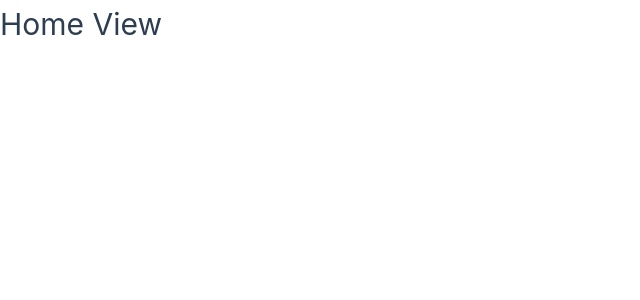
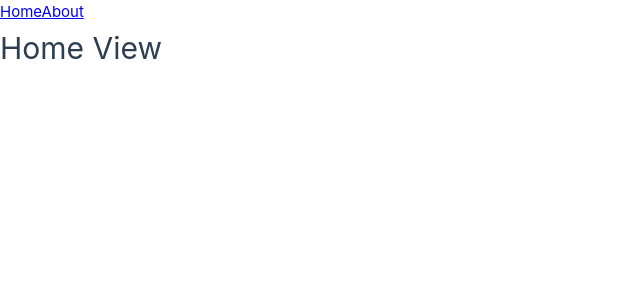
Before and after one commit to phpnajmul/RouterVueLearning, a Vue app: page / in a window 1280 px wide. Shown: the top 300 px of the page, without its empty margins (0-640 px from the left). Built offline with nearby package versions, Linux system fonts and the light colour scheme.

Commit message:
I'm adding nav component

```diff
--- a/src/App.vue
+++ b/src/App.vue
@@ -1,9 +1,11 @@
 <script setup>
 
+import Nav from "@/components/Nav.vue";
 </script>
 
 <template>
   <div>
+    <Nav />
     <RouterView />
   </div>
 </template>
--- /dev/null
+++ b/src/components/Nav.vue
@@ -0,0 +1,14 @@
+<script setup>
+
+</script>
+
+<template>
+  <div>
+    <a href="/">Home</a>
+    <a href="/about">About</a>
+  </div>
+</template>
+
+<style scoped>
+
+</style>
```
